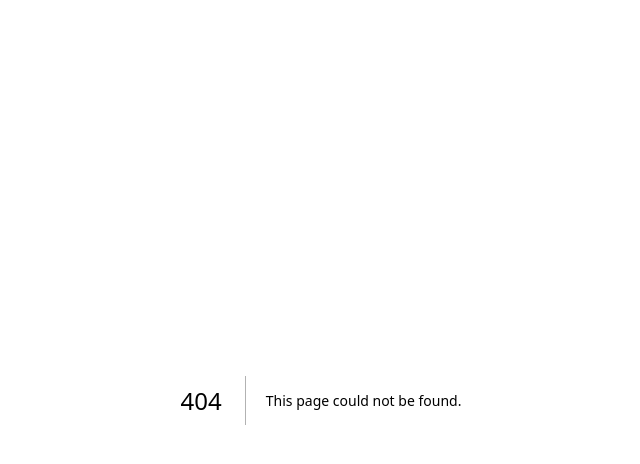
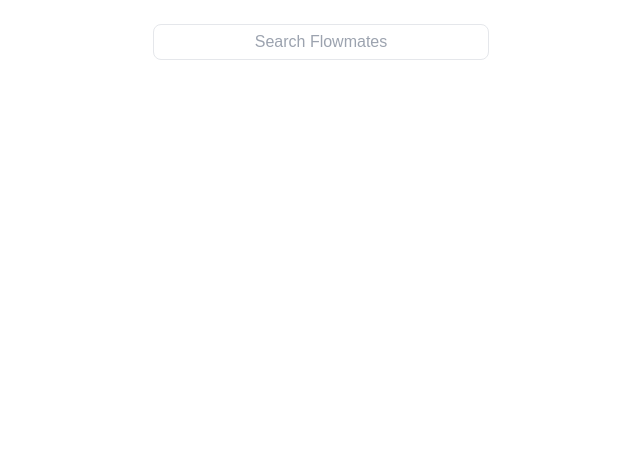
Before and after one commit to Leanstix/Flow_Frontend, a Next.js app in the folder flow/: page /flowmates in a window 1280 px wide. Before the commit this address had no page. Shown: the top 464 px of the page, without its empty margins (319-959 px from the left). Built offline with nearby package versions, Linux system fonts and the light colour scheme.

Commit message:
search request successful

```diff
--- /dev/null
+++ b/flow/app/flowmates/components/friendsSearch.js
@@ -0,0 +1,87 @@
+'use client';
+
+import React, { useState } from 'react';
+import { searchUsers, sendFriendRequest } from '../../lib/api';
+
+const FriendSearch = () => {
+  const [searchQuery, setSearchQuery] = useState('');
+  const [searchResults, setSearchResults] = useState([]);
+  const [loading, setLoading] = useState(false);
+
+  // Handle search input change
+  const handleSearchChange = async (event) => {
+    const query = event.target.value;
+    setSearchQuery(query);
+
+    if (query.trim() === '') {
+      setSearchResults([]);
+      return;
+    }
+
+    setLoading(true);
+    try {
+      const results = await searchUsers(query);
+      setSearchResults(results); // Assume the API returns an array of user objects
+    } catch (error) {
+      console.error('Search failed:', error);
+    } finally {
+      setLoading(false);
+    }
+  };
+
+  // Handle sending a friend request
+  const handleAddMate = async (userId) => {
+    try {
+      const response = await sendFriendRequest(userId);
+      alert('Flow request sent successfully!');
+    } catch (error) {
+      console.error('Failed to send flow request:', error);
+      alert('Error sending flow request.');
+    }
+  };
+
+  return (
+    <div className="block justify-center h-screen bg-white">
+      {/* Search Bar */}
+      <div className="flex w-96 p-6 bg-white rounded-[30px] mx-auto">
+        <input
+          type="text"
+          placeholder="Search Flowmates"
+          className="text-center w-full border rounded-lg h-9"
+          value={searchQuery}
+          onChange={handleSearchChange}
+        />
+      </div>
+
+      {/* Search Results */}
+      <div>
+        {loading && <div className="text-center mt-4">Loading...</div>}
+        {!loading && searchResults.length === 0 && searchQuery && (
+          <div className="text-center mt-4">No results found.</div>
+        )}
+
+        {searchResults.map((user) => (
+          <div key={user.id} className="flex m-4 w-fit mx-auto items-center">
+            <div className="col-span-2 border w-[80px] h-[80px] rounded-full">
+              {/* Profile Picture Placeholder */}
+            </div>
+            <div className="justify-start col-span-7 grid grid-rows-3 items-left ml-4">
+              <div className="row-span-1 text-[18px] font-medium">{user.email}</div>
+              <div className="row-span-2 text-sm text-gray-500">{user.bio || 'No bio available'}</div>
+            </div>
+            <div className="ml-4">
+              <button
+                className="bg-purple-600 w-[84px] text-white rounded-lg p-1"
+                onClick={() => handleAddMate(user.id)}
+              >
+                Add Mate
+              </button>
+            </div>
+          </div>
+        ))}
+      </div>
+    </div>
+  );
+};
+
+export default FriendSearch;
--- /dev/null
+++ b/flow/app/flowmates/page.js
@@ -0,0 +1,12 @@
+import React from 'react';
+import FriendSearch from './components/friendsSearch';
+
+const FriendsPage = () => {
+  return (
+    <div>
+      <FriendSearch />
+    </div>
+  );
+};
+
+export default FriendsPage;
--- a/flow/app/home/components/UserHomePage.js
+++ b/flow/app/home/components/UserHomePage.js
@@ -91,9 +91,12 @@ export default function HomePage() {
           <div className="bg-purple-500 px-3 rounded-lg w-fit py-1 text-[26px] text-white font-bold">
             Messages
           </div>
-          <div className="bg-purple-500 px-3 rounded-lg w-fit py-1 text-[26px] text-white font-bold mx-5">
+          <button
+            onClick={() => router.push("/flowmates")}
+            className="bg-purple-500 px-3 rounded-lg w-fit py-1 text-[26px] text-white font-bold mx-5"
+          >
             Flowmates
-          </div>
+          </button>
           <div className="bg-purple-500 px-3 rounded-lg w-fit py-1 text-[26px] text-white font-bold">
             Followers
           </div>
```
